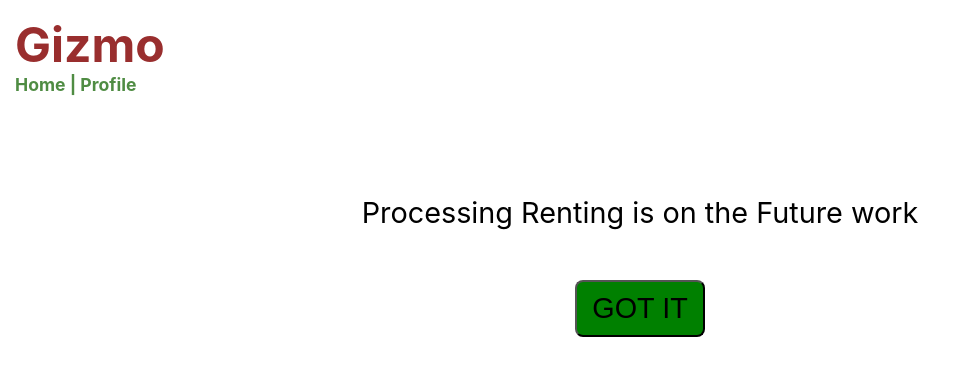
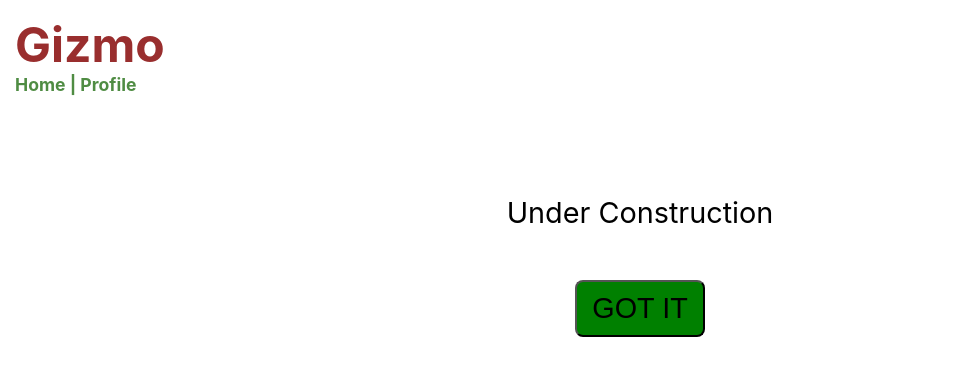
Before and after one commit to moathdlaimi/gizmo, a React (Create React App) app: page /tool/1 in a window 1280 px wide. Both pictures are taken after a click on the button "Rent Now". Shown: the top 376 px of the page, without its empty margins (0-965 px from the left). Built offline with nearby package versions, Linux system fonts and the light colour scheme; no server answers.

Commit message:
add under-contruction to rent page

```diff
--- a/src/components/Tool.js
+++ b/src/components/Tool.js
@@ -57,7 +57,7 @@ class Tool extends React.Component {
         <li>{this.state.description}</li></p>
         </div>
         </div>
-        : <div class="modal">Processing Renting is on the Future work <br/> <input type="button" id="post-rent-btn" onClick={this.rent} value="GOT IT"/></div>
+        : <div class="modal">Under Construction<br/> <input type="button" id="post-rent-btn" onClick={this.rent} value="GOT IT"/></div>
       }
       </div>
     )
```
